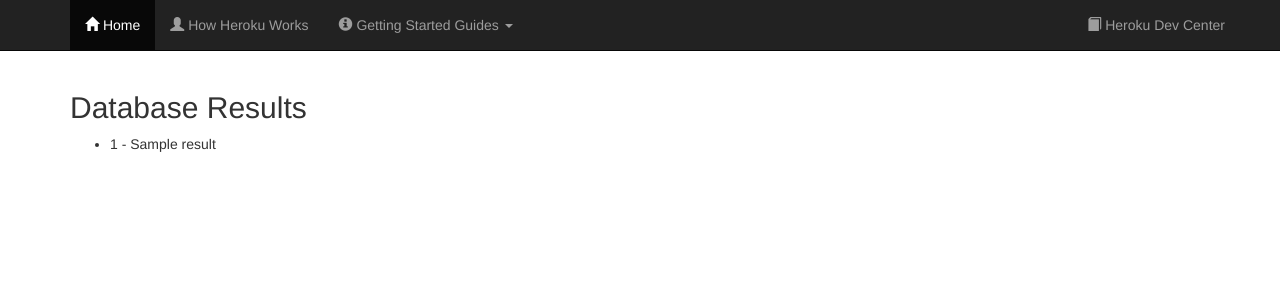
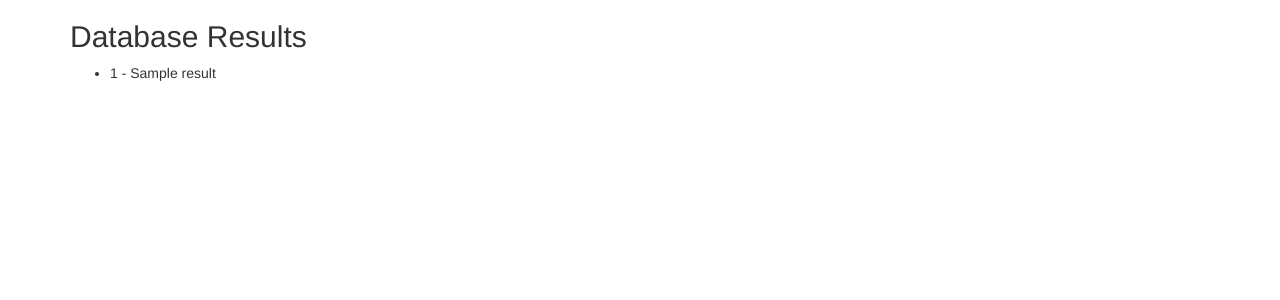
Before and after one commit to ovimiru/micro-node-1, a Node server app: template views/pages/db.ejs in a window 1280 px wide. Shown: the top 300 px of the page. Run offline with Node 20, Linux system fonts and the light colour scheme; the template is opened without the code that fills it: most values are stand-ins (such as "Sample title", 1, 10 or a date in 2020); some libraries are stand-ins or nearby versions.

Commit message:
no message

```diff
--- a/views/pages/db.ejs
+++ b/views/pages/db.ejs
@@ -5,8 +5,6 @@
 </head>
 
 <body>
-
-<% include ../partials/nav.ejs %>
 
 <div class="container">
 <h2>Database Results</h2>
--- a/views/partials/nav.ejs
+++ /dev/null
@@ -1,33 +0,0 @@
-<nav class="navbar navbar-default navbar-static-top navbar-inverse">
-  <div class="container">
-    <ul class="nav navbar-nav">
-      <li class="active">
-        <a href="/"><span class="glyphicon glyphicon-home"></span> Home</a>
-      </li>
-      <li>
-        <a href="https://devcenter.heroku.com/articles/how-heroku-works"><span class="glyphicon glyphicon-user"></span> How Heroku Works</a>
-      </li>
-      <li class="dropdown">
-        <a href="#" class="dropdown-toggle" data-toggle="dropdown" role="button" aria-expanded="false"><span class="glyphicon glyphicon-info-sign"></span> Getting Started Guides <span class="caret"></span></a>
-          <ul class="dropdown-menu" role="menu">
-            <li><a href="https://devcenter.heroku.com/articles/getting-started-with-ruby">Getting Started with Ruby on Heroku</a></li>
-            <li><a href="https://devcenter.heroku.com/articles/getting-started-with-nodejs">Getting Started with Node on Heroku</a></li>
-            <li><a href="https://devcenter.heroku.com/articles/getting-started-with-php">Getting Started with PHP on Heroku</a></li>
-            <li><a href="https://devcenter.heroku.com/articles/getting-started-with-python">Getting Started with Python on Heroku</a></li>
-            <li><a href="https://devcenter.heroku.com/articles/getting-started-with-java">Getting Started with Java on Heroku</a></li>
-            <li><a href="https://devcenter.heroku.com/articles/getting-started-with-go">Getting Started with Go on Heroku</a></li>
-            <li><a href="https://devcenter.heroku.com/articles/getting-started-with-clojure">Getting Started with Clojure on Heroku</a></li>
-            <li><a href="https://devcenter.heroku.com/articles/getting-started-with-scala">Getting Started with Scala on Heroku</a></li>
-            <li class="divider"></li>
-            <li><a href="https://devcenter.heroku.com/articles/getting-started-with-heroku-and-connect-without-local-dev">Getting Started on Heroku with Heroku Connect</a></li>
-            <li><a href="https://devcenter.heroku.com/articles/getting-started-with-jruby">Getting Started with Ruby on Heroku (Microsoft Windows)</a></li>
-          </ul>
-      </li>
-    </ul>
-    <ul class="nav navbar-nav navbar-right">
-      <li class="navbar-right">
-        <a href="https://devcenter.heroku.com"><span class="glyphicon glyphicon-book"></span> Heroku Dev Center</a>
-      </li>
-    </ul>
-  </div>
-</nav>
```
